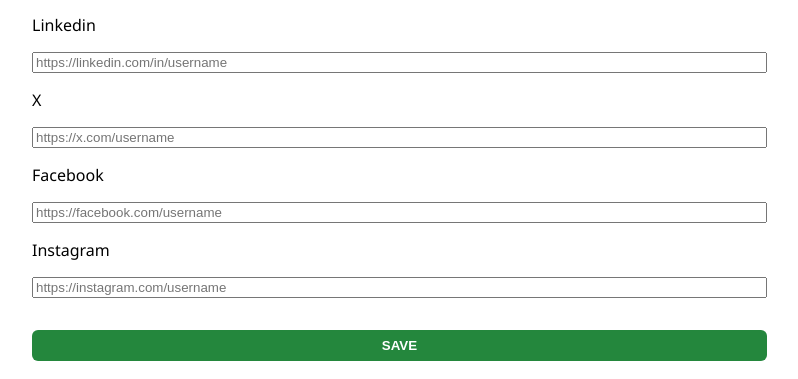
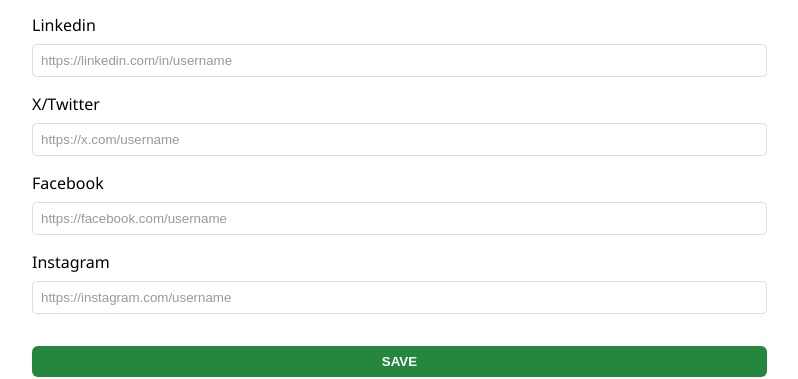
Before and after one commit to AtriaCoop/townhallfrontend, a Next.js app: page /EditProfilePage in a window 1280 px wide. Shown: the part 1172-1551 px from the top of the page, without its empty margins (385-1183 px from the left). Built offline with nearby package versions, Linux system fonts and the light colour scheme; no server answers.

Commit message:
refactor(profile): use FormInputText component for social media fields
- replace social media inputs with reusable FormInputText to support error message
- add handleInputChange to manage form values and update field errors

```diff
--- a/src/pages/EditProfilePage/index.jsx
+++ b/src/pages/EditProfilePage/index.jsx
@@ -4,6 +4,7 @@
 import { useRouter } from "next/router";
 import { authenticatedFetch } from "@/utils/authHelpers";
 import { validateUrl } from "@/utils/validateUrl";
+import FormInputText from "@/components/FormInputText/FormInputText";
 
 export default function EditProfilePage({ hasNewDm }) {
   const BASE_URL = process.env.NEXT_PUBLIC_API_BASE || "";
@@ -217,6 +218,21 @@
     }
   }
 
+  function handleInputChange(e) {
+    const { name, value } = e.target;
+
+    setFormData({ ...formData, [name]: value });
+    setFieldErrors({ ...fieldErrors, [name]: "" });
+
+    if (saveStatus) {
+      setSaveStatus(null);
+      setSaveMessage("");
+      if (dismissTimerRef.current) {
+        clearTimeout(dismissTimerRef.current);
+      }
+    }
+  }
+
   return (
     <div className={styles.container}>
       <Navigation hasNewDm={hasNewDm} />
@@ -360,36 +376,44 @@
           style={{ display: "none" }}
         />
 
-        <p>Linkedin</p>
-        <input
+        <FormInputText
+          name="linkedin_url"
+          label="Linkedin"
           type="url"
           placeholder="https://linkedin.com/in/username"
           value={formData.linkedin_url}
-          onChange={(e) => handleFieldChange({ linkedin_url: e.target.value })}
+          onChange={handleInputChange}
+          error={fieldErrors.linkedin_url}
         />
 
-        <p>X</p>
-        <input
+        <FormInputText
+          name="x_url"
+          label="X/Twitter"
           type="url"
           placeholder="https://x.com/username"
           value={formData.x_url}
-          onChange={(e) => handleFieldChange({ x_url: e.target.value })}
+          onChange={handleInputChange}
+          error={fieldErrors.x_url}
         />
 
-        <p>Facebook</p>
-        <input
+        <FormInputText
+          name="facebook_url"
+          label="Facebook"
           type="url"
           placeholder="https://facebook.com/username"
           value={formData.facebook_url}
-          onChange={(e) => handleFieldChange({ facebook_url: e.target.value })}
+          onChange={handleInputChange}
+          error={fieldErrors.facebook_url}
         />
 
-        <p>Instagram</p>
-        <input
+        <FormInputText
+          name="instagram_url"
+          label="Instagram"
           type="url"
           placeholder="https://instagram.com/username"
           value={formData.instagram_url}
-          onChange={(e) => handleFieldChange({ instagram_url: e.target.value })}
+          onChange={handleInputChange}
+          error={fieldErrors.instagram_url}
         />
 
         <button className={styles.saveButton} onClick={handleUpdateProfile}>
```
